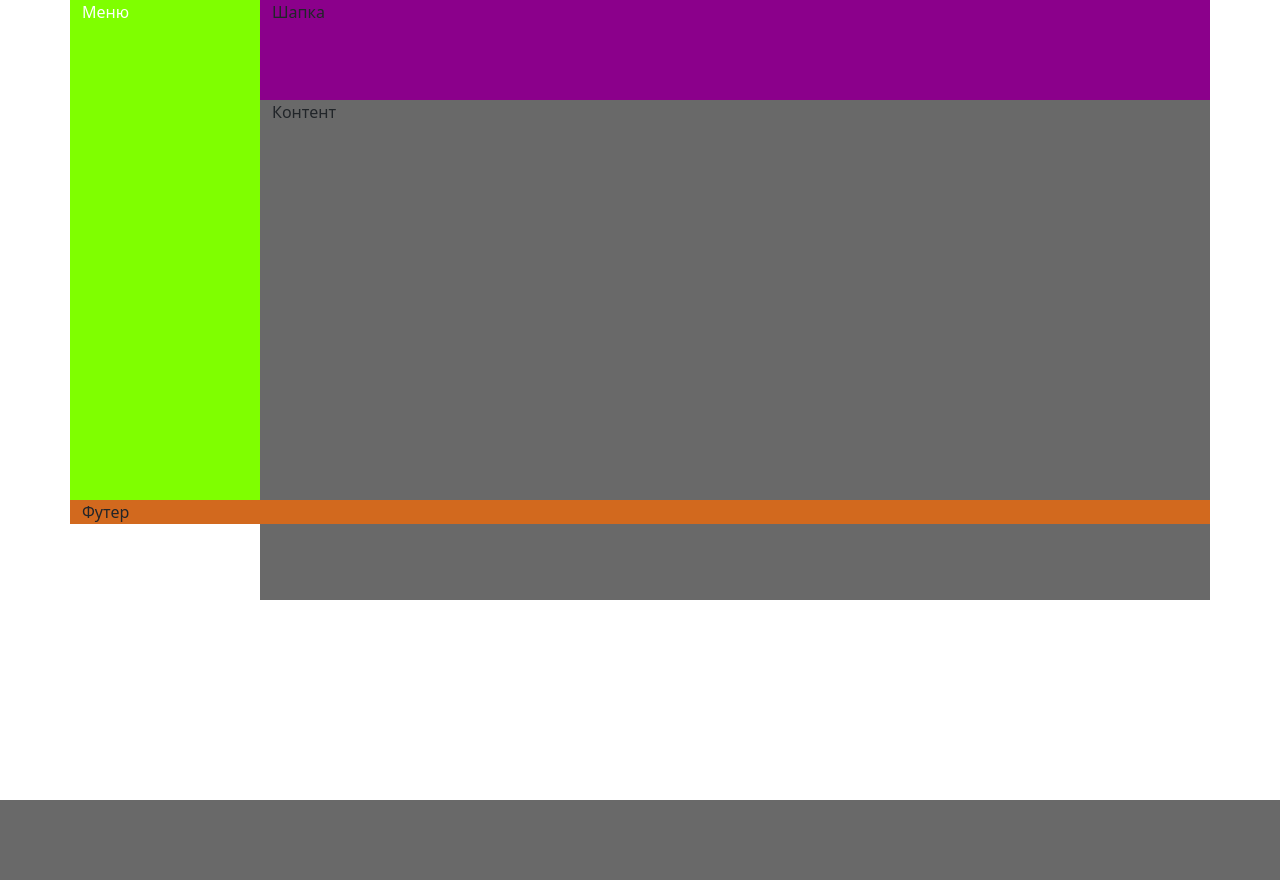
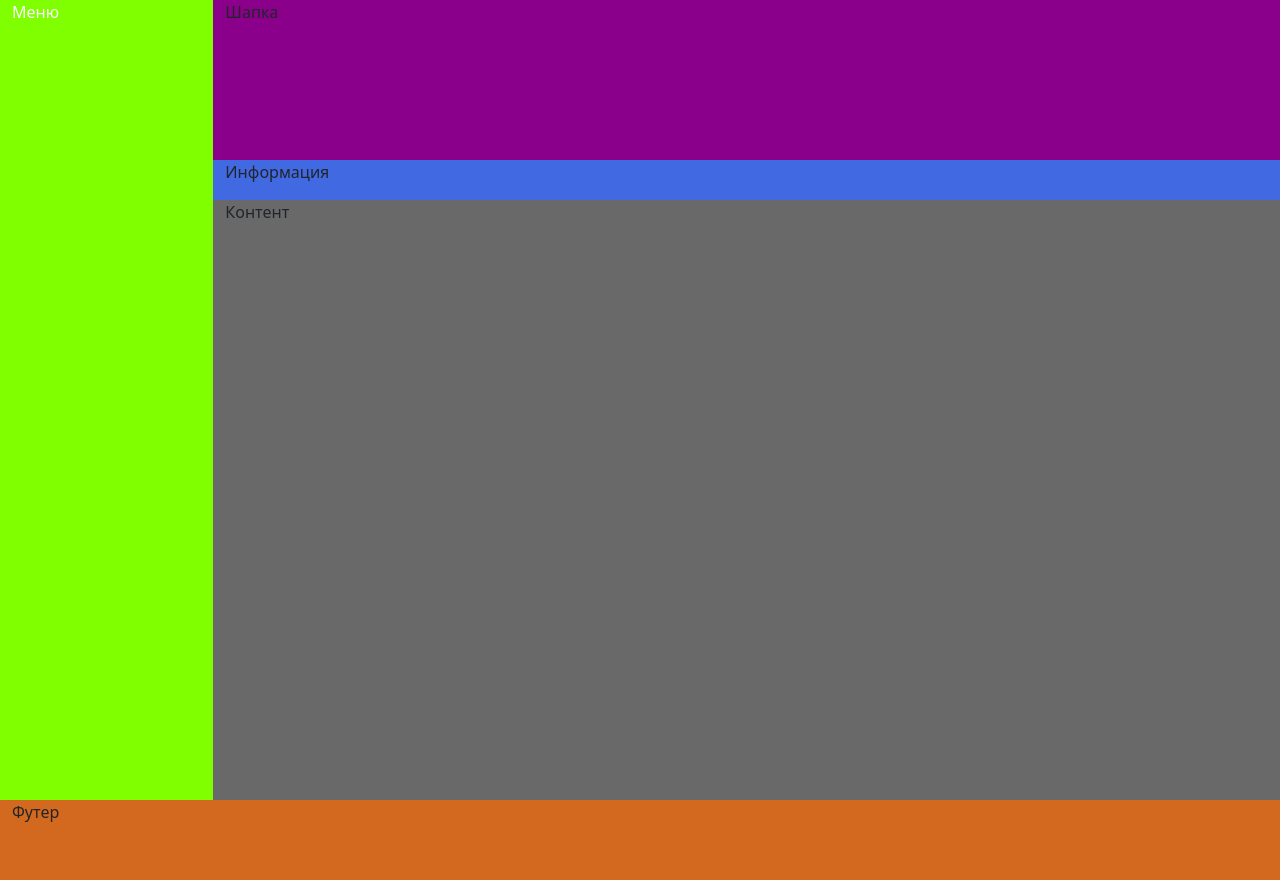
Before and after one commit to aza72/online_store, a Django app: template crm_client/templates/crm_client/base.html in a window 1280 px wide. Before the commit the page ends 800 px from the top, so only its background shows below. Run offline with Django 4.2, Linux system fonts and the light colour scheme; the template is opened without the code that fills it: most values are stand-ins (such as "Sample title", 1, 10 or a date in 2020).

Commit message:
создание дизайна work2

```diff
--- a/crm_client/static/crm_client/css/styles.css
+++ b/crm_client/static/crm_client/css/styles.css
@@ -10,24 +10,30 @@ ul.errorlist {display:none;}
 .navigation{
     background-color: chartreuse;
     color: #fff;
-    height: 500px;
+    height: 100vh;
 }
 .header{
 background-color:darkmagenta;
-    height: 100px;
+    height: 20vh;
 }
 .content{
 background-color:dimgray;
-min-height: 100%;
+/*min-height: 100%;*/
+    height: 75vh;
 }
 .footer{
    background-color:chocolate;
-    min-height: 100%;
+    /*min-height: 100%;*/
+    height: 10vh;
 }
 .cont{
     min-height: 100%;
 }
 .rcont{
-   height: 100%;
+   height: 50vh;
     background-color:dimgray;
 }
+.message{
+    height: 5vh;
+    background-color:royalblue;
+}
--- a/crm_client/templates/crm_client/base.html
+++ b/crm_client/templates/crm_client/base.html
@@ -9,45 +9,54 @@
       <link type="text/css" href="{% static 'crm_client/css/styles.css' %}" rel="stylesheet" />
     <link href="https://cdn.jsdelivr.net/npm/bootstrap@5.1.3/dist/css/bootstrap.min.css" rel="stylesheet" integrity="sha384-1BmE4kWBq78iYhFldvKuhfTAU6auU8tT94WrHftjDbrCEXSU1oBoqyl2QvZ6jIW3" crossorigin="anonymous">
 
-    <title>Привет мир!</title>
+    <title>{{title}}</title>
   </head>
   <body>
-       <div class="container">
+       <div class="container-fluid">
           <div class="row">   <!--первая строка--!>
 
             <div class="col-2 navigation ">
-
+                {% block menu %}
                 Меню
-
+                {% endblock menu %}
             </div>
 
             <div class="col cont " >
 
                 <div class="row  " >
                           <div class="col header" >
+                              {% block header %}
                             Шапка
+                              {% endblock header %}
                           </div>
                        </div>
+                                <div class="row rmes " >   <!--вторая строка--!>
+                                  <div class="col  message" >
+                                      {% block message %}
+                                    Информация
+                                      {% endblock message %}
+                                  </div>
+                               </div>
 
-
-                <div class="row rcont " >   <!--вторая строка--!>
-                          <div class="col  content" >
-                            Контент
-                          </div>
-                       </div>
+                                <div class="row rcont " >   <!--третья строка--!>
+                                  <div class="col  content" >
+                                      {% block content %}
+                                    Контент
+                                      {% endblock content %}
+                                  </div>
+                               </div>
 
             </div>
-
-
-
 
           </div>
 
 
 
-               <div class="row align-items-end">   <!--третья строка--!>
+               <div class="row ">   <!--4 строка--!>
                   <div class="col footer" >
+                      {% block footer %}
                     Футер
+                      {% endblock footer %}
                   </div>
               </div>
        </div>
```
